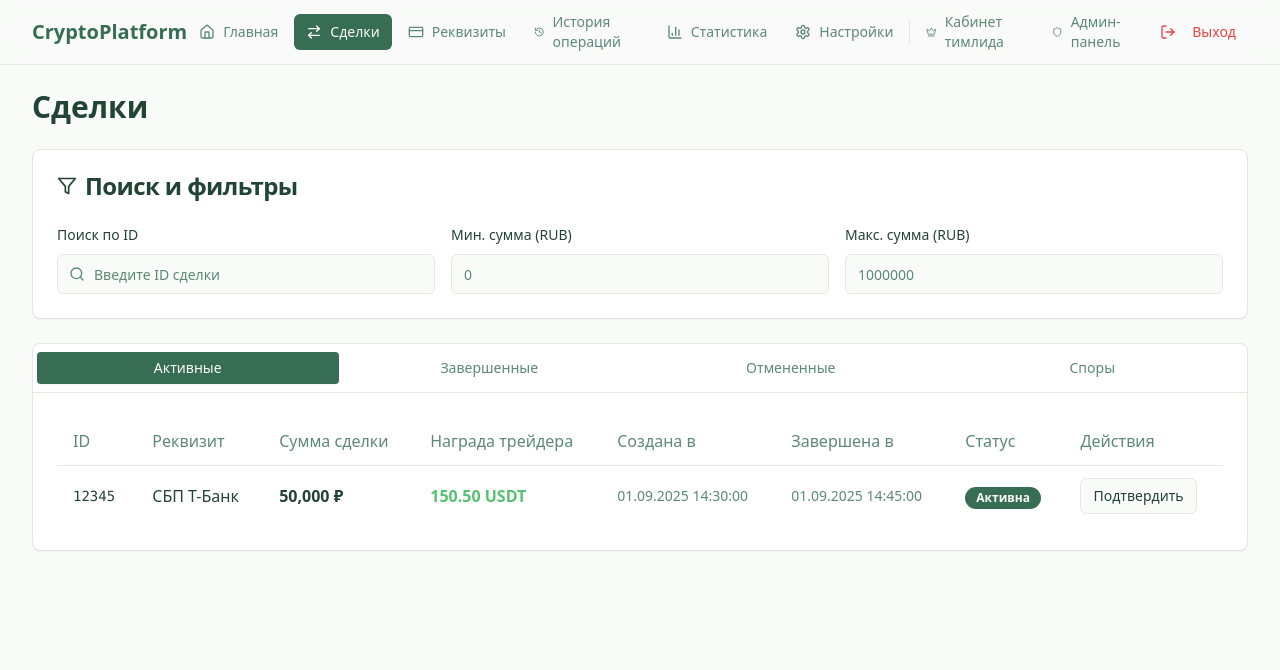
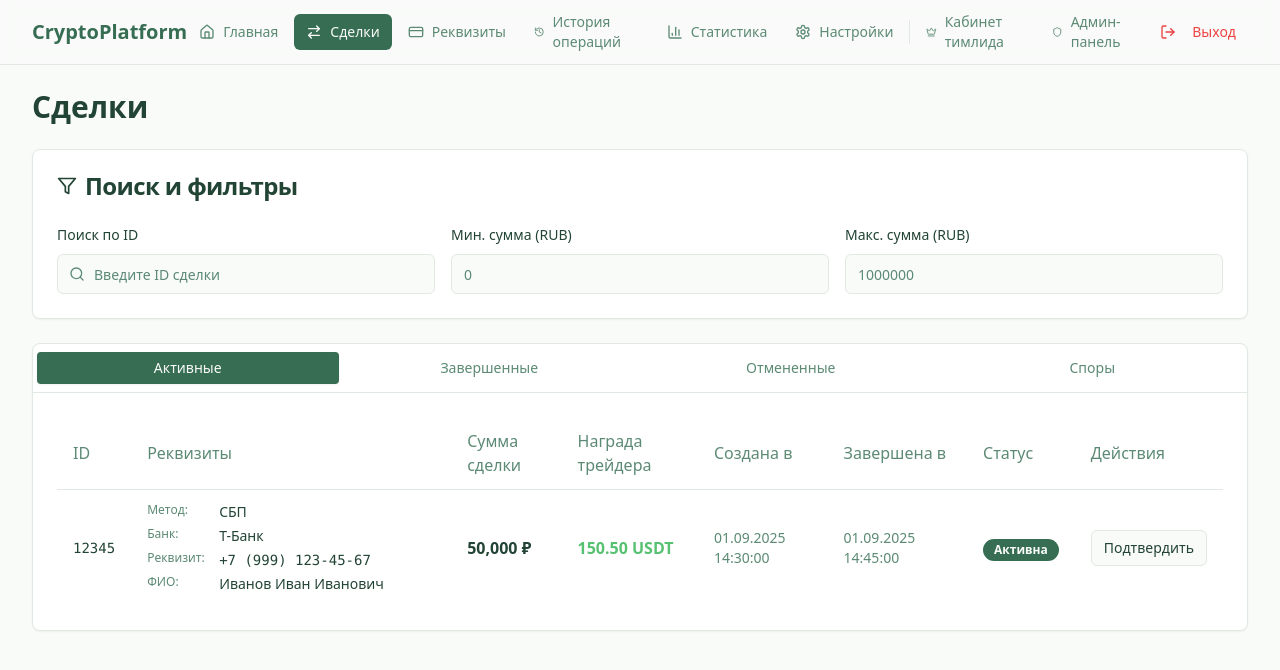
Before and after one commit to bag-huyag/gold-standard-crypto, a React (Vite) app: page /deals in a window 1280 px wide. Shown: the top 670 px of the page. Built offline with nearby package versions, Linux system fonts and the light colour scheme; the HTML template or start-up script is replaced by a standard one.

Commit message:
Expand requisites column

```diff
--- a/src/pages/Deals.tsx
+++ b/src/pages/Deals.tsx
@@ -7,7 +7,10 @@ import { Tabs, TabsContent, TabsList, TabsTrigger } from "@/components/ui/tabs";
 import { Search, Filter } from "lucide-react";
 const mockDeals = [{
   id: "12345",
-  paymentMethod: "СБП Т-Банк",
+  paymentMethod: "СБП",
+  bank: "Т-Банк",
+  paymentDetails: "+7 (999) 123-45-67",
+  ownerName: "Иванов Иван Иванович",
   amount: "50,000 ₽",
   traderReward: "150.50 USDT",
   createdAt: "01.09.2025 14:30:00",
@@ -15,7 +18,10 @@ const mockDeals = [{
   status: "active"
 }, {
   id: "12346",
-  paymentMethod: "Карта Сбербанк",
+  paymentMethod: "C2C",
+  bank: "Сбербанк",
+  paymentDetails: "2202 2020 1234 5678",
+  ownerName: "Петров Петр Петрович",
   amount: "25,000 ₽",
   traderReward: "75.25 USDT",
   createdAt: "01.09.2025 13:15:00",
@@ -23,7 +29,10 @@ const mockDeals = [{
   status: "completed"
 }, {
   id: "12347",
-  paymentMethod: "СБП ВТБ",
+  paymentMethod: "СБП",
+  bank: "ВТБ",
+  paymentDetails: "+7 (999) 987-65-43",
+  ownerName: "Сидоров Алексей Михайлович",
   amount: "100,000 ₽",
   traderReward: "300.00 USDT",
   createdAt: "01.09.2025 12:00:00",
@@ -31,7 +40,10 @@ const mockDeals = [{
   status: "cancelled"
 }, {
   id: "12348",
-  paymentMethod: "Тинькофф Банк",
+  paymentMethod: "C2C",
+  bank: "Тинькофф Банк",
+  paymentDetails: "5536 9139 1234 5678",
+  ownerName: "Козлова Анна Сергеевна",
   amount: "75,000 ₽",
   traderReward: "225.75 USDT",
   createdAt: "01.09.2025 11:30:00",
@@ -131,7 +143,7 @@ export default function Deals() {
                   <thead>
                     <tr className="border-b border-border">
                       <th className="text-left py-3 px-4 font-medium text-muted-foreground">ID</th>
-                      <th className="text-left py-3 px-4 font-medium text-muted-foreground">Реквизит</th>
+                      <th className="text-left py-3 px-4 font-medium text-muted-foreground min-w-[320px]">Реквизиты</th>
                       <th className="text-left py-3 px-4 font-medium text-muted-foreground">Сумма сделки</th>
                       <th className="text-left py-3 px-4 font-medium text-muted-foreground">Награда трейдера</th>
                       <th className="text-left py-3 px-4 font-medium text-muted-foreground">Создана в</th>
@@ -143,9 +155,28 @@ export default function Deals() {
                   <tbody>
                     {filteredDeals.map(deal => {
                     const statusConfig = getStatusBadge(deal.status);
-                    return <tr key={deal.id} className="border-b border-border last:border-0 hover:bg-muted/50">
+                     return <tr key={deal.id} className="border-b border-border last:border-0 hover:bg-muted/50">
                           <td className="py-3 px-4 font-mono text-sm">{deal.id}</td>
-                          <td className="py-3 px-4">{deal.paymentMethod}</td>
+                          <td className="py-3 px-4 min-w-[320px]">
+                            <div className="space-y-1">
+                              <div className="flex gap-3">
+                                <span className="text-xs text-muted-foreground min-w-[60px]">Метод:</span>
+                                <span className="text-sm font-medium">{deal.paymentMethod}</span>
+                              </div>
+                              <div className="flex gap-3">
+                                <span className="text-xs text-muted-foreground min-w-[60px]">Банк:</span>
+                                <span className="text-sm">{deal.bank}</span>
+                              </div>
+                              <div className="flex gap-3">
+                                <span className="text-xs text-muted-foreground min-w-[60px]">Реквизит:</span>
+                                <span className="text-sm font-mono">{deal.paymentDetails}</span>
+                              </div>
+                              <div className="flex gap-3">
+                                <span className="text-xs text-muted-foreground min-w-[60px]">ФИО:</span>
+                                <span className="text-sm">{deal.ownerName}</span>
+                              </div>
+                            </div>
+                          </td>
                           <td className="py-3 px-4 font-semibold">{deal.amount}</td>
                           <td className="py-3 px-4 text-success font-semibold">{deal.traderReward}</td>
                           <td className="py-3 px-4 text-sm text-muted-foreground">{deal.createdAt}</td>
@@ -162,7 +193,7 @@ export default function Deals() {
                                 Подтвердить
                               </Button>}
                           </td>
-                        </tr>;
+                         </tr>;
                   })}
                   </tbody>
                 </table>
```
